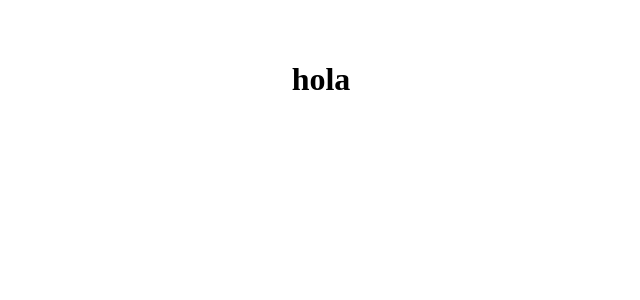
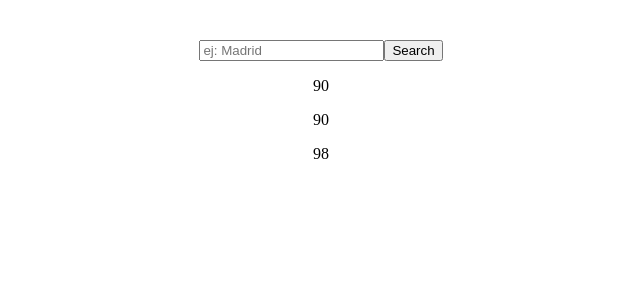
Before and after one commit to Lopez089/WeatherApp, a React (Vite) app: page / in a window 1280 px wide. Shown: the top 300 px of the page, without its empty margins (319-959 px from the left). Built offline with nearby package versions, Linux system fonts and the light colour scheme.

Commit message:
create call api and component seach and weather

```diff
--- a/package.json
+++ b/package.json
@@ -10,9 +10,10 @@
     "preview": "vite preview"
   },
   "dependencies": {
-    "dotenv": "^16.0.3",
+    "prop-types": "^15.8.1",
     "react": "^18.2.0",
-    "react-dom": "^18.2.0"
+    "react-dom": "^18.2.0",
+    "react-dotenv": "^0.1.3"
   },
   "devDependencies": {
     "@types/react": "^18.0.28",
--- a/src/App.jsx
+++ b/src/App.jsx
@@ -1,11 +1,10 @@
+import { Weather } from './components/weather/weather'
 import './App.css'
 
 function App() {
-
-
   return (
     <>
-      <h1>hola</h1>
+      <Weather />
     </>
   )
 }
--- /dev/null
+++ b/src/components/index.js
@@ -0,0 +1,3 @@
+export * from './search/search';
+export * from './weather/weather';
+export * from './weatherData/weatherData';
--- /dev/null
+++ b/src/components/search/search.jsx
@@ -0,0 +1,23 @@
+import { useState } from 'react'
+import { handleSearch } from "../../utils/handleSearch"
+
+const handleChange = (e, setLocation) => {
+    const value = e.target.value
+    setLocation(value)
+}
+
+export const Search = () => {
+    const [location, setLocation] = useState('madrid')
+    return (
+        <form onSubmit={(e) => handleSearch(e, location)}>
+            <input
+                type="text"
+                name="search"
+                id="search"
+                placeholder="ej: Madrid"
+                onChange={(e) => { handleChange(e, setLocation) }}
+            />
+            <button type="submit">Search</button>
+        </form>
+    )
+}
--- /dev/null
+++ b/src/components/weather/weather.jsx
@@ -0,0 +1,16 @@
+import { Search, WeatherData } from '../index'
+
+const error = {
+    error: false,
+    errorMessage: 'Introduce una ciudad correcta'
+}
+
+
+export const Weather = () => {
+    return (
+        <>
+            <Search />
+            <WeatherData weather={90} windSpeed={90} humidity={98} error={error} />
+        </>
+    )
+}
--- /dev/null
+++ b/src/components/weatherData/weatherData.jsx
@@ -0,0 +1,34 @@
+import PropTypes from 'prop-types'
+
+const ErrorMessage = ({ errorMessage }) => {
+    return (
+        <p>{errorMessage}</p>
+    )
+}
+
+export const WeatherData = ({ weather, windSpeed, humidity, error }) => {
+    if (error.error) {
+        return (<ErrorMessage errorMessage={error.errorMessage} />)
+    }
+    return (
+        <div>
+            <p>{weather}</p>
+            <p>{windSpeed}</p>
+            <p>{humidity}</p>
+        </div>
+    )
+}
+
+ErrorMessage.propTypes = {
+    errorMessage: PropTypes.string.isRequired
+};
+
+WeatherData.propTypes = {
+    weather: PropTypes.number.isRequired,
+    windSpeed: PropTypes.number.isRequired,
+    humidity: PropTypes.number.isRequired,
+    error: PropTypes.shape({
+        error: PropTypes.bool.isRequired,
+        errorMessage: PropTypes.string.isRequired
+    })
+}
--- /dev/null
+++ b/src/utils/fetchWeather.js
@@ -0,0 +1,6 @@
+export const fetchWeather = (urlBase, apiKey, location) => {
+    const URI = `${urlBase}${location}&appid=${apiKey}`
+    fetch(URI)
+        .then(res => res.json())
+        .then(data => console.log(data))
+}
--- /dev/null
+++ b/src/utils/handleSearch.js
@@ -0,0 +1,9 @@
+import { fetchWeather } from './fetchWeather'
+
+const urlBase = 'https://api.openweathermap.org/data/2.5/weather?q='
+const apiKey = import.meta.env.VITE_API_KEY
+
+export const handleSearch = (e, location) => {
+    e.preventDefault()
+    fetchWeather(urlBase, apiKey, location)
+}
```
Also changed, not shown: 2 other files (tests, documents, lock files or other folders).
